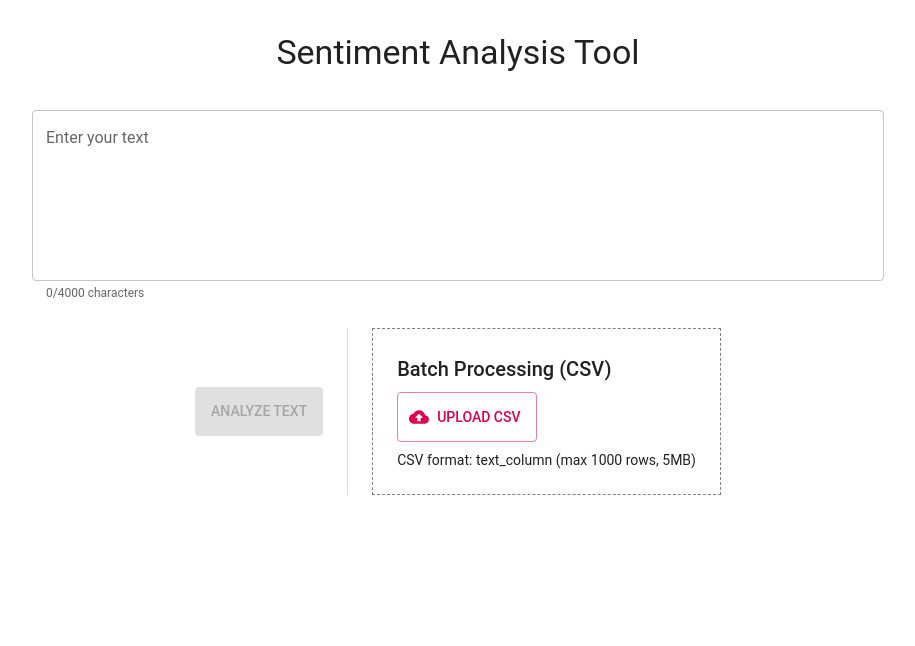
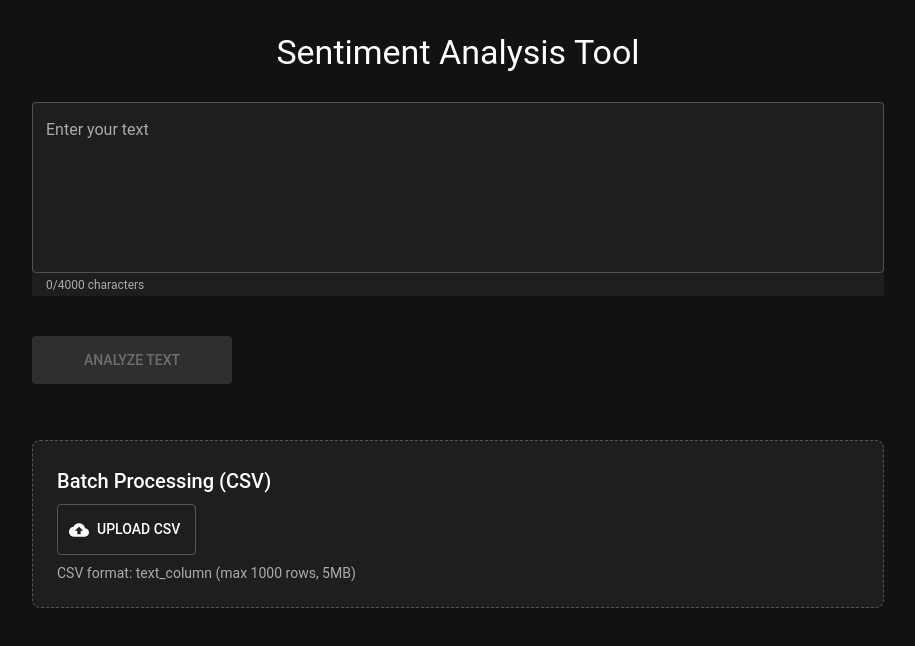
Before and after one commit to Jujun1or/probably-llm, a React (Create React App) app in the folder frontend/: page / in a window 1280 px wide. Shown: the top 646 px of the page, without its empty margins (182-1097 px from the left). Built offline with nearby package versions, Linux system fonts and the light colour scheme.

Commit message:
Changed frontand files and styles

```diff
--- a/frontend/src/App.js
+++ b/frontend/src/App.js
@@ -3,13 +3,22 @@ import { ThemeProvider, createTheme } from '@mui/material/styles';
 import CssBaseline from '@mui/material/CssBaseline';
 import SentimentAnalyzer from './components/SentimentAnalyzer';
 
-const theme = createTheme({
+const darkTheme = createTheme({
   palette: {
+    mode: 'dark',
     primary: {
-      main: '#1976d2',
+      main: '#90caf9',
     },
     secondary: {
-      main: '#dc004e',
+      main: '#f48fb1',
+    },
+    background: {
+      default: '#121212',
+      paper: '#1e1e1e',
+    },
+    text: {
+      primary: '#ffffff',
+      secondary: '#aaaaaa',
     },
   },
   typography: {
@@ -23,7 +32,7 @@ const theme = createTheme({
 
 function App() {
   return (
-    <ThemeProvider theme={theme}>
+    <ThemeProvider theme={darkTheme}>
       <CssBaseline />
       <SentimentAnalyzer />
     </ThemeProvider>
--- a/frontend/src/components/CSVUploader.jsx
+++ b/frontend/src/components/CSVUploader.jsx
@@ -1,7 +1,6 @@
-// components/CSVUploader.jsx
-import React, { useState } from 'react';
-import { Button, CircularProgress, Box, Typography } from '@mui/material';
-import { CloudUpload } from '@mui/icons-material';
+import React, { useState, useEffect } from 'react';
+import { Button, CircularProgress, Box, Typography, LinearProgress, Divider } from '@mui/material';
+import { CloudUpload, Download } from '@mui/icons-material';
 import { styled } from '@mui/system';
 
 const VisuallyHiddenInput = styled('input')({
@@ -16,19 +15,34 @@ const VisuallyHiddenInput = styled('input')({
   width: 1,
 });
 
+// Стили для анимации заполнения баров
+const ProgressBarWithAnimation = styled(LinearProgress)(({ theme }) => ({
+  height: 8,
+  borderRadius: 5,
+  backgroundColor: '#333',
+  '& .MuiLinearProgress-bar': {
+    borderRadius: 5,
+    transition: 'transform 1s ease-out', // Анимация заполнения
+  },
+}));
+
 const CSVUploader = () => {
   const [isProcessing, setIsProcessing] = useState(false);
+  const [downloadUrl, setDownloadUrl] = useState(null);
+  const [progress, setProgress] = useState(0);
+  const [showResults, setShowResults] = useState(false);
+  const [results, setResults] = useState({ positive: 0, neutral: 0, negative: 0, total: 0 });
+  const [animatedValues, setAnimatedValues] = useState({ positive: 0, neutral: 0, negative: 0 });
 
   const handleFileUpload = async (event) => {
     const file = event.target.files[0];
-    console.log('Selected file:', file); // Добавьте эту строку
+    console.log('Selected file:', file);
 
     if (!file) {
       alert('Файл не выбран');
       return;
     }
 
-    // Добавьте проверку размера файла
     if (file.size === 0) {
       alert('Файл пустой');
       return;
@@ -37,13 +51,10 @@ const CSVUploader = () => {
     const formData = new FormData();
     formData.append('file', file);
 
-    // Добавьте логирование FormData
-    for (const [key, value] of formData.entries()) {
-      console.log(key, value);
-    }
-
     try {
       setIsProcessing(true);
+      setProgress(0);
+
       const response = await fetch('/api/analyze-csv', {
         method: 'POST',
         body: formData,
@@ -51,15 +62,28 @@ const CSVUploader = () => {
 
       if (!response.ok) throw new Error('Processing failed');
 
-      // Скачивание результата
       const blob = await response.blob();
       const url = window.URL.createObjectURL(blob);
-      const a = document.createElement('a');
-      a.href = url;
-      a.download = 'processed_results.csv';
-      document.body.appendChild(a);
-      a.click();
-      a.remove();
+      setDownloadUrl(url);
+      setProgress(100);
+
+      // Чтение CSV-файла для подсчета результатов
+      const reader = new FileReader();
+      reader.onload = (e) => {
+        const text = e.target.result;
+        const rows = text.split('\n').slice(1); // Пропускаем заголовок
+        let positive = 0, neutral = 0, negative = 0;
+
+        rows.forEach(row => {
+          const sentiment = row.split(',')[1]; // Предположим, что sentiment находится во второй колонке
+          if (sentiment === 'positive') positive++;
+          else if (sentiment === 'neutral') neutral++;
+          else if (sentiment === 'negative') negative++;
+        });
+
+        setResults({ positive, neutral, negative, total: rows.length });
+      };
+      reader.readAsText(file);
 
     } catch (error) {
       alert(error.message);
@@ -68,23 +92,49 @@ const CSVUploader = () => {
     }
   };
 
+  // Анимация заполнения баров
+  useEffect(() => {
+    if (showResults) {
+      const positiveValue = (results.positive / results.total) * 100;
+      const neutralValue = (results.neutral / results.total) * 100;
+      const negativeValue = (results.negative / results.total) * 100;
+
+      // Запускаем анимацию для каждого бара с задержкой
+      setTimeout(() => {
+        setAnimatedValues({ positive: positiveValue, neutral: 0, negative: 0 });
+      }, 100);
+
+      setTimeout(() => {
+        setAnimatedValues((prev) => ({ ...prev, neutral: neutralValue }));
+      }, 1200);
+
+      setTimeout(() => {
+        setAnimatedValues((prev) => ({ ...prev, negative: negativeValue }));
+      }, 2400);
+    } else {
+      setAnimatedValues({ positive: 0, neutral: 0, negative: 0 });
+    }
+  }, [showResults, results]);
+
   return (
-    <Box sx={{ mt: 4, p: 3, border: '1px dashed grey' }}>
-      <Typography variant="h6" gutterBottom>
+    <Box sx={{ mt: 4, p: 3, border: '1px dashed #555', borderRadius: 2, backgroundColor: '#1e1e1e' }}>
+      <Typography variant="h6" gutterBottom sx={{ color: '#fff' }}>
         Batch Processing (CSV)
       </Typography>
 
+      <Box sx={{ display: 'flex', alignItems: 'center', gap: 2 }}>
+        <Box sx={{ flex: 1, display: 'flex', alignItems: 'center', gap: 2 }}>
           <Button
             component="label"
             variant="outlined"
             color="secondary"
             startIcon={<CloudUpload />}
             disabled={isProcessing}
-      sx={{ width: { xs: '100%', sm: 'auto' }, py: 1.5 }}
+            sx={{ width: { xs: '100%', sm: 'auto' }, py: 1.5, color: '#fff', borderColor: '#555' }}
           >
             {isProcessing ? (
               <>
-          <CircularProgress size={24} sx={{ mr: 1 }} />
+                <CircularProgress size={24} sx={{ mr: 1, color: '#fff' }} />
                 Processing...
               </>
             ) : (
@@ -97,7 +147,81 @@ const CSVUploader = () => {
             />
           </Button>
 
-      <Typography variant="body2" sx={{ mt: 1 }}>
+          {isProcessing && (
+            <Box sx={{ width: '30%' }}>
+              <LinearProgress variant="determinate" value={progress} sx={{ height: 8, borderRadius: 5 }} />
+            </Box>
+          )}
+        </Box>
+
+        {downloadUrl && (
+          <>
+            <Divider orientation="vertical" flexItem sx={{ mx: 2, borderColor: '#555' }} />
+            <Box sx={{ display: 'flex', flexDirection: 'column', gap: 2 }}>
+              <Button
+                variant="contained"
+                color="primary"
+                onClick={() => setShowResults(!showResults)}
+                sx={{ backgroundColor: '#ff9800', '&:hover': { backgroundColor: '#f57c00' } }}
+              >
+                {showResults ? 'Hide Results' : 'Show Results'}
+              </Button>
+
+              {showResults && (
+                <Box sx={{ display: 'flex', flexDirection: 'column', gap: 1 }}>
+                  <Typography variant="body2" sx={{ color: '#fff' }}>
+                    Positive: {results.positive} / {results.total}
+                  </Typography>
+                  <ProgressBarWithAnimation
+                    variant="determinate"
+                    value={animatedValues.positive}
+                    sx={{ '& .MuiLinearProgress-bar': { backgroundColor: '#4caf50' } }}
+                  />
+
+                  <Typography variant="body2" sx={{ color: '#fff' }}>
+                    Neutral: {results.neutral} / {results.total}
+                  </Typography>
+                  <ProgressBarWithAnimation
+                    variant="determinate"
+                    value={animatedValues.neutral}
+                    sx={{ '& .MuiLinearProgress-bar': { backgroundColor: '#ff9800' } }}
+                  />
+
+                  <Typography variant="body2" sx={{ color: '#fff' }}>
+                    Negative: {results.negative} / {results.total}
+                  </Typography>
+                  <ProgressBarWithAnimation
+                    variant="determinate"
+                    value={animatedValues.negative}
+                    sx={{ '& .MuiLinearProgress-bar': { backgroundColor: '#f44336' } }}
+                  />
+                </Box>
+              )}
+            </Box>
+          </>
+        )}
+      </Box>
+
+      {downloadUrl && (
+        <Button
+          variant="contained"
+          color="primary"
+          startIcon={<Download />}
+          sx={{ mt: 2, backgroundColor: '#4caf50', '&:hover': { backgroundColor: '#388e3c' } }}
+          onClick={() => {
+            const a = document.createElement('a');
+            a.href = downloadUrl;
+            a.download = 'processed_results.csv';
+            document.body.appendChild(a);
+            a.click();
+            a.remove();
+          }}
+        >
+          Download Results
+        </Button>
+      )}
+
+      <Typography variant="body2" sx={{ mt: 1, color: '#aaa' }}>
         CSV format: text_column (max 1000 rows, 5MB)
       </Typography>
     </Box>
--- a/frontend/src/components/SentimentAnalyzer.jsx
+++ b/frontend/src/components/SentimentAnalyzer.jsx
@@ -1,4 +1,3 @@
-// src/components/SentimentAnalyzer.jsx
 import React, { useState } from 'react';
 import CSVUploader from './CSVUploader';
 import {
@@ -11,18 +10,21 @@ import {
   CardContent,
   Alert,
   Box,
-  Stack,
-  Divider
+  Grid,
+  Stack
 } from '@mui/material';
 import { styled } from '@mui/system';
 
 const StyledCard = styled(Card)(({ theme, sentiment }) => ({
-  marginTop: theme.spacing(3),
+  marginTop: theme.spacing(2),
   borderLeft: `4px solid ${
     sentiment === 'positive' ? '#4caf50' :
     sentiment === 'negative' ? '#f44336' : '#ff9800'
   }`,
-  transition: 'all 0.3s ease'
+  transition: 'all 0.3s ease',
+  backgroundColor: '#1e1e1e',
+  width: '250px', // Ширина блока
+  height: '80px', // Высота блока
 }));
 
 const SentimentAnalyzer = () => {
@@ -64,10 +66,12 @@ const SentimentAnalyzer = () => {
 
   return (
     <Container maxWidth="md" sx={{ py: 4 }}>
-      <Typography variant="h4" gutterBottom align="center">
+      <Typography variant="h4" gutterBottom align="center" sx={{ color: '#fff' }}>
         Sentiment Analysis Tool
       </Typography>
 
+      <Grid container spacing={3}>
+        <Grid item xs={12}>
           <TextField
             fullWidth
             multiline
@@ -77,38 +81,41 @@ const SentimentAnalyzer = () => {
             value={text}
             onChange={(e) => setText(e.target.value.slice(0, MAX_LENGTH))}
             helperText={`${text.length}/${MAX_LENGTH} characters`}
-        sx={{ my: 3 }}
+            sx={{ my: 2, backgroundColor: '#1e1e1e', color: '#fff' }}
+            InputProps={{
+              style: { color: '#fff' },
+            }}
+            InputLabelProps={{
+              style: { color: '#aaa' },
+            }}
           />
+        </Grid>
 
-      {error && <Alert severity="error" sx={{ mb: 2 }}>{error}</Alert>}
-
-      <Stack
-        direction={{ xs: 'column', sm: 'row' }}
-        spacing={3}
-        justifyContent="center"
-        alignItems="center"
-        sx={{ mb: 4 }}
-      >
+        <Grid item xs={12}>
+          <Stack direction="row" spacing={3} alignItems="flex-start">
+            <Box sx={{ flex: 1 }}>
               <Button
                 variant="contained"
                 color="primary"
                 onClick={handleAnalyze}
                 disabled={loading || !text.trim()}
-          sx={{ width: { xs: '100%', sm: 'auto' }, py: 1.5 }}
+                sx={{
+                  width: '200px',
+                  py: 1.5,
+                  backgroundColor: '#4caf50',
+                  '&:hover': { backgroundColor: '#388e3c' },
+                  transition: 'all 0.3s ease',
+                }}
               >
                 {loading ? <CircularProgress size={24} /> : 'Analyze Text'}
               </Button>
-
-        <Divider orientation="vertical" flexItem sx={{ mx: 2, display: { xs: 'none', sm: 'block' } }} />
-
-        <CSVUploader />
-      </Stack>
-
+            </Box>
 
             {result && (
+              <Box sx={{ width: '250px' }}> {/* Фиксированная ширина для результата */}
                 <StyledCard sentiment={result}>
                   <CardContent>
-            <Typography variant="h6" gutterBottom>
+                    <Typography variant="h6" gutterBottom sx={{ color: '#fff', textAlign: 'center' }}>
                       Analysis Result:
                     </Typography>
                     <Typography
@@ -117,12 +124,21 @@ const SentimentAnalyzer = () => {
                         result === 'positive' ? 'success.main' :
                         result === 'negative' ? 'error.main' : 'warning.main'
                       }
+                      sx={{ textAlign: 'center' }}
                     >
                       {result.charAt(0).toUpperCase() + result.slice(1)}
                     </Typography>
                   </CardContent>
                 </StyledCard>
+              </Box>
             )}
+          </Stack>
+        </Grid>
+
+        <Grid item xs={12}>
+          <CSVUploader />
+        </Grid>
+      </Grid>
     </Container>
   );
 };
```
Also changed, not shown: frontend/src/App.css (+18 -0 lines). Lines whose indentation alone changed are shown as unchanged.
